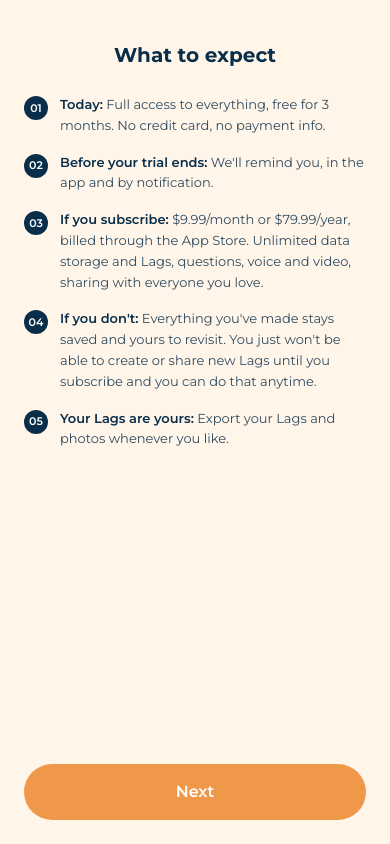
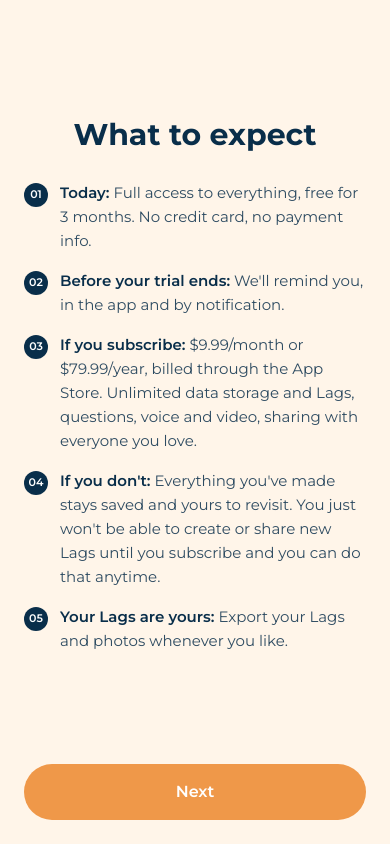
Before and after one commit to sidds4474/EpochLag-WebApp, a Next.js app: page /onboarding/what-to-expect in a window 390 px wide. Built offline with nearby package versions, Linux system fonts and the light colour scheme.

Commit message:
Center WhatToExpect content vertically and bump mobile type sizes
Heading and row body scale up on mobile only via md: overrides so desktop
stays untouched.

```diff
--- a/src/app/onboarding/what-to-expect/page.tsx
+++ b/src/app/onboarding/what-to-expect/page.tsx
@@ -54,7 +54,7 @@ export default function WhatToExpectPage() {
   );
 
   const heading = (
-    <h1 className="font-montserrat font-bold text-primary-blue text-center text-[20px] md:text-[22px]">
+    <h1 className="font-montserrat font-bold text-primary-blue text-center text-[30px] md:text-[22px]">
       What to expect
     </h1>
   );
@@ -73,7 +73,7 @@ export default function WhatToExpectPage() {
       }
       mobileContent={
         <div className="flex flex-col min-h-screen px-[24px] pt-[40px] pb-[120px] text-primary-blue">
-          <div className="flex-1 flex flex-col items-center">
+          <div className="flex-1 flex flex-col items-center justify-center">
             {heading}
             <div className="mt-[24px] w-full max-w-[420px]">{list}</div>
           </div>
@@ -99,7 +99,7 @@ function ExpectRow({ index, row }: { index: number; row: Row }) {
       <span className="shrink-0 mt-[2px] h-[24px] w-[24px] rounded-full bg-primary-blue text-primary-white font-montserrat font-semibold text-[11px] flex items-center justify-center">
         {num}
       </span>
-      <p className="font-montserrat text-[13px] text-primary-blue leading-[160%]">
+      <p className="font-montserrat text-[15px] md:text-[13px] text-primary-blue leading-[160%]">
         <span className="font-semibold">{row.label}</span>{" "}
         <span className="text-primary-blue/85">{row.body}</span>
       </p>
```
